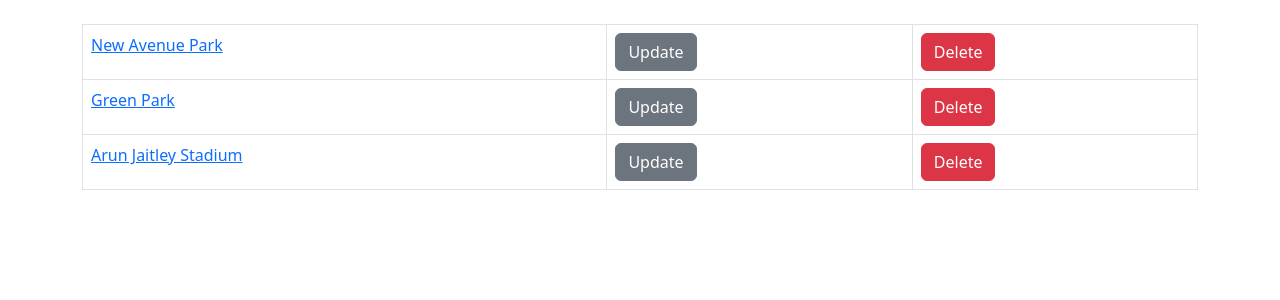
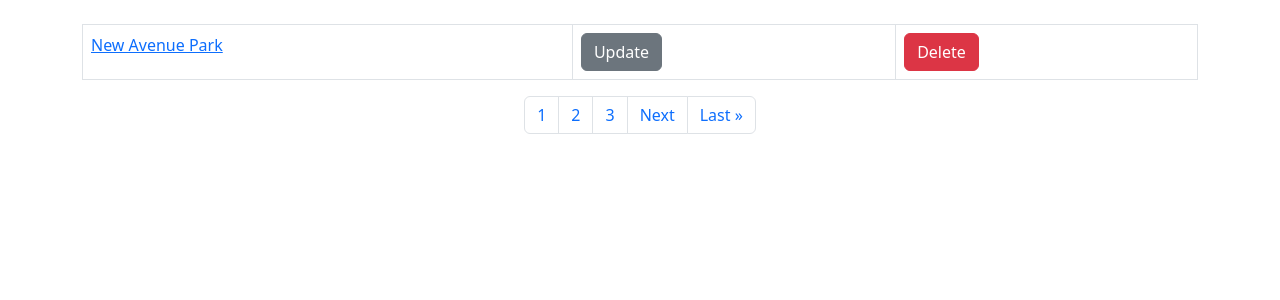
Before and after one commit to anuj2110/django-events-app, a Django app: page /list_venues in a window 1280 px wide. Shown: the part 56-356 px from the top of the page. Run offline with Django 4.2, Linux system fonts and the light colour scheme; data comes from the database, SQL or seed files in the repository.

Commit message:
Added code for pagination and some admin site editting

```diff
--- a/events/templates/events/list-venues.html
+++ b/events/templates/events/list-venues.html
@@ -11,4 +11,36 @@
     </tr>
     {% endfor %}
   </table>
+  <!-- {{venues}} <br></br>
+  next: {{venues.has_next}} <br><br>
+  previous: {{venues.has_previous}} <br><br>
+  num_pages : {{venues.paginator.num_pages}} <br><br>
+  current: {{venues.number}}
+
+  <hr> <br><br> -->
+
+  <nav aria-label="Page navigation example">
+    <ul class="pagination justify-content-center">
+      <!-- <li class="page-item"><a class="page-link" href="#">Previous</a></li>
+      <li class="page-item"><a class="page-link" href="#">1</a></li>
+      <li class="page-item"><a class="page-link" href="#">2</a></li>
+      <li class="page-item"><a class="page-link" href="#">3</a></li>
+      <li class="page-item"><a class="page-link" href="#">Next</a></li> -->
+
+   {% if venues.has_previous %}
+     <li class="page-item"> <a class="page-link" href="?page=1">&laquo First</a></li>
+      <li class="page-item"><a  class="page-link" href="?page={{venues.previous_page_number}}">Previous</a></li>
+
+   {% endif %}
+
+ {% for i in nums  %}
+ <li class="page-item "> <a href="?page={{forloop.counter}}" class="page-link">{{forloop.counter}}</a></li>
+ {% endfor %}
+
+   {% if venues.has_next %}
+    <li class="page-item"><a class="page-link" href="?page={{venues.next_page_number}}">Next</a></li>
+    <li class="page-item"><a class="page-link" href="?page={{venues.paginator.num_pages}}">Last &raquo</a></li>
+   {% endif %}
+  </ul>
+</nav>
 {% endblock content %}
--- a/events/views.py
+++ b/events/views.py
@@ -6,6 +6,7 @@ from .models import Events, Venue
 from .forms import VenueForm, EventForm
 from django.http import HttpResponseRedirect, HttpResponse
 import csv
+from django.core.paginator import Paginator
 # Create your views here.
 
 
@@ -94,8 +95,11 @@ def show_venue(request, venue_id):
 
 
 def list_venues(request):
-    venues = Venue.objects.all()
-    return render(request, 'events/list-venues.html', {'venues': venues})
+    p = Paginator(Venue.objects.all(),1)
+    page = request.GET.get('page')
+    venues = p.get_page(page)
+    nums = 'a'*venues.paginator.num_pages
+    return render(request, 'events/list-venues.html', {'venues': venues,'nums':nums})
 
 
 def add_venue(request):
--- a/myclub_website/urls.py
+++ b/myclub_website/urls.py
@@ -15,9 +15,13 @@ Including another URLconf
     2. Add a URL to urlpatterns:  path('blog/', include('blog.urls'))
 """
 from django.contrib import admin
-from django.urls import path,include
+from django.urls import path, include
 
 urlpatterns = [
     path('admin/', admin.site.urls),
-    path('',include('events.urls'))
+    path('', include('events.urls'))
 ]
+
+admin.site.site_header = 'My Club Administration Page'
+admin.site.site_title = 'Browser Title'
+admin.site.index_title = "Welcome to Admin Area"
```
